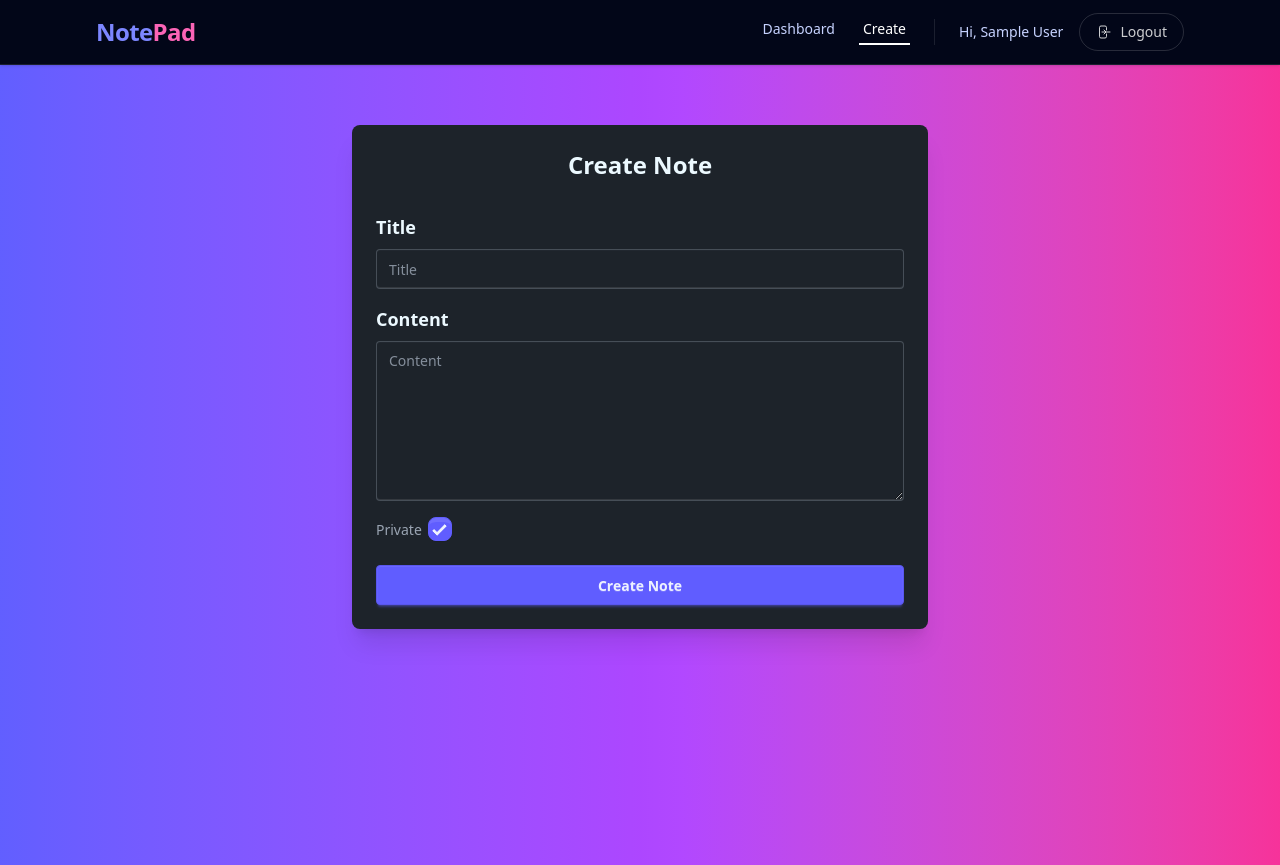
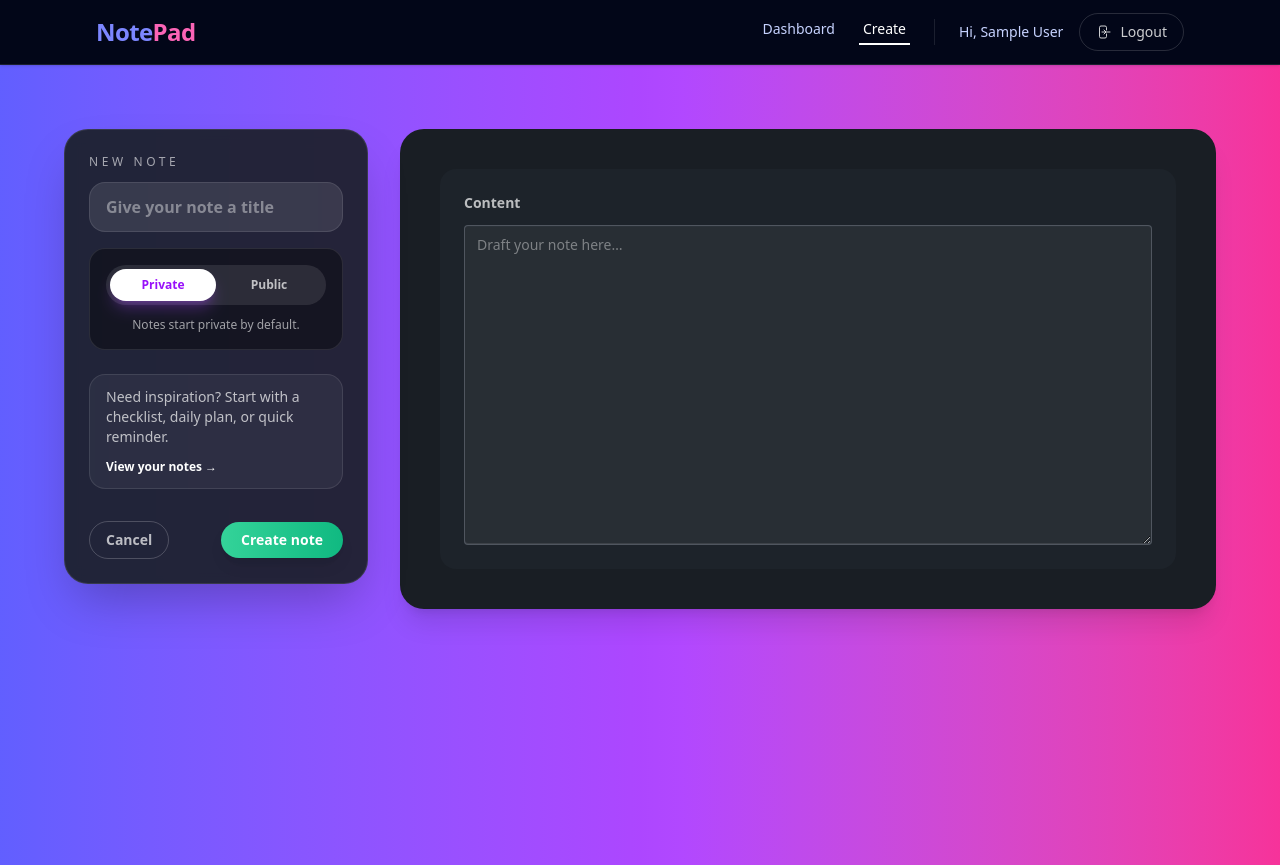
Before and after one commit to hmian01/notepad, a React (Vite) app in the folder frontend/: page /create in a window 1280 px wide. Built offline with nearby package versions, Linux system fonts and the light colour scheme; sample sign-in values are in the browser's storage.

Commit message:
modernized the create page

```diff
--- a/frontend/src/pages/Create.jsx
+++ b/frontend/src/pages/Create.jsx
@@ -1,59 +1,190 @@
-import { useState, useContext } from "react";
+import { useContext, useEffect, useRef, useState } from "react";
+import { Link, useNavigate } from "react-router-dom";
 import { AuthContext } from "../context/AuthContext";
 import { addNote } from "../api/notesApi";
-import { useNavigate } from "react-router-dom";
+import "../index.css";
 
-export default function Create() {
-  const { auth } = useContext(AuthContext); // session detail for logged in user
+export default function CreateNote() {
+  const { auth } = useContext(AuthContext);
   const navigate = useNavigate();
 
-  const [title, setTitle] = useState("");
-  const [content, setContent] = useState("");
-  const [isPrivate, setIsPrivate] = useState(true);
-  const [msg, setMsg] = useState("");
+  const [note, setNote] = useState({
+    title: "",
+    content: "",
+    isPrivate: true,
+  });
+  const [status, setStatus] = useState("idle");
+  const timersRef = useRef([]);
 
-  async function handleSubmit(e) {
+  useEffect(() => {
+    return () => {
+      timersRef.current.forEach(clearTimeout);
+      timersRef.current = [];
+    };
+  }, []);
+
+  const schedule = (fn, delay) => {
+    const timer = setTimeout(fn, delay);
+    timersRef.current.push(timer);
+  };
+
+  const buttonBackground = {
+    idle: "linear-gradient(90deg,#34d399 0%,#10b981 100%)",
+    loading: "linear-gradient(90deg,#6ee7b7 0%,#22d3ee 100%)",
+    success: "linear-gradient(90deg,#34d399 0%,#10b981 100%)",
+    error: "linear-gradient(90deg,#f97316 0%,#ef4444 100%)",
+  };
+
+  const buttonLabel = {
+    idle: "Create note",
+    loading: "Creating…",
+    success: "✅ Note created",
+    error: "Failed to create",
+  };
+
+  const handleContentKeyDown = event => {
+    if (event.key !== "Tab") return;
+    event.preventDefault();
+    const target = event.target;
+    const { selectionStart, selectionEnd, value } = target;
+    const insert = "\t";
+    const updated =
+      value.slice(0, selectionStart) + insert + value.slice(selectionEnd);
+    setNote(prev => ({ ...prev, content: updated }));
+    requestAnimationFrame(() => {
+      target.selectionStart = target.selectionEnd = selectionStart + insert.length;
+    });
+  };
+
+  const handleSubmit = async e => {
     e.preventDefault();
-    setMsg("");
+    if (!auth) return;
 
+    setStatus("loading");
     try {
-      const newNote = await addNote(auth, {
-        title,
-        content,
-        isPrivate,
-      });
-      console.log("Created note:", newNote);
-      navigate("/dashboard"); // go back after creating
+      const created = await addNote(auth, note);
+      setStatus("success");
+      schedule(() => navigate(`/note/${created.id}`), 900);
     } catch (err) {
-      setMsg(err.message);
+      console.error("Failed to create note", err);
+      setStatus("error");
+      schedule(() => setStatus("idle"), 1800);
     }
+  };
+
+  if (!auth) {
+    return (
+      <div className="min-h-screen flex items-center justify-center bg-gradient-to-r from-indigo-500 via-purple-500 to-pink-500 text-white">
+        <p>Please sign in to create notes.</p>
+      </div>
+    );
   }
 
-  if (!auth) return <p>Please sign in to create notes.</p>;
+  return (
+    <div className="min-h-screen bg-gradient-to-r from-indigo-500 via-purple-500 to-pink-500 py-16 px-4">
+      <div className="max-w-6xl mx-auto w-full">
+        <form onSubmit={handleSubmit}>
+          <div className="grid gap-8 lg:grid-cols-[19rem_minmax(0,1fr)] lg:items-start">
+            {/* Meta panel */}
+            <aside className="lg:sticky lg:top-24 lg:self-start">
+              <div className="bg-base-200/90 border border-white/10 backdrop-blur rounded-3xl shadow-2xl p-6 space-y-6">
+                <div className="space-y-4">
+                  <div>
+                    <p className="text-xs uppercase tracking-[0.3em] text-white/60">New note</p>
+                    <input
+                      type="text"
+                      name="title"
+                      value={note.title}
+                      onChange={e => setNote(prev => ({ ...prev, title: e.target.value }))}
+                      className="mt-3 w-full rounded-2xl border border-white/10 bg-white/10 px-4 py-3 text-base font-semibold text-white placeholder:text-white/40 focus:border-indigo-300 focus:outline-none"
+                      placeholder="Give your note a title"
+                      required
+                    />
+                  </div>
 
-  return (
-      <div className="min-h-screen flex items-start justify-center bg-gradient-to-r from-indigo-500 via-purple-500 to-pink-500 p-15">
-      <div className="card w-full max-w-xl bg-base-100 shadow-xl">
-        <div className="card-body">
-            <h1 className="card-title text-2xl justify-center mb-6">Create Note</h1>
+                  <div className="bg-black/40 border border-white/10 rounded-2xl px-4 py-4 space-y-3">
+                    <div className="flex w-full bg-white/10 rounded-full px-1 py-1 text-xs font-semibold text-white/70 select-none">
+                      <button
+                        type="button"
+                        aria-pressed={note.isPrivate}
+                        onClick={() => setNote(prev => ({ ...prev, isPrivate: true }))}
+                        className={`flex-1 py-2 rounded-full transition-all cursor-pointer ${
+                          note.isPrivate
+                            ? "bg-white text-purple-600 shadow-lg shadow-purple-500/30"
+                            : "hover:text-white"
+                        }`}
+                      >
+                        Private
+                      </button>
+                      <button
+                        type="button"
+                        aria-pressed={!note.isPrivate}
+                        onClick={() => setNote(prev => ({ ...prev, isPrivate: false }))}
+                        className={`flex-1 py-2 rounded-full transition-all cursor-pointer ${
+                          !note.isPrivate
+                            ? "bg-gradient-to-r from-indigo-500 to-pink-500 text-white shadow-lg shadow-pink-500/30"
+                            : "hover:text-white"
+                        }`}
+                      >
+                        Public
+                      </button>
+                    </div>
+                    <p className="text-xs text-center text-white/60">
+                      {note.isPrivate
+                        ? "Notes start private by default."
+                        : "A shareable link will be created after saving."}
+                    </p>
+                  </div>
+                </div>
 
-          <form onSubmit={handleSubmit} className="flex flex-col">
+                <div className="rounded-2xl border border-white/10 bg-white/5 px-4 py-3 text-sm text-white/70">
+                  <p>Need inspiration? Start with a checklist, daily plan, or quick reminder.</p>
+                  <Link
+                    to="/dashboard"
+                    className="mt-3 inline-flex items-center gap-2 text-xs font-semibold text-white hover:text-indigo-200"
+                  >
+                    View your notes &rarr;
+                  </Link>
+                </div>
 
-            <label className="block mb-2 text-lg font-semibold">Title</label>
-            <input type="text" placeholder="Title" value={title} onChange={(e) => setTitle(e.target.value)} className="input input-bordered w-full mb-4" required/>
+                <div className="flex items-center justify-between gap-3 pt-2">
+                  <button
+                    type="button"
+                    onClick={() => navigate("/dashboard")}
+                    className="inline-flex items-center rounded-full border border-white/20 px-4 py-2 text-sm font-semibold text-white/70 hover:text-white hover:border-white/40 transition cursor-pointer"
+                  >
+                    Cancel
+                  </button>
+                  <button
+                    type="submit"
+                    disabled={status === "loading"}
+                    className={`rounded-full px-5 py-2 text-sm font-semibold text-white shadow-lg transition duration-200 cursor-pointer ${
+                      status === "success" ? "animate-pulse" : ""
+                    } ${status === "loading" ? "opacity-90" : ""}`}
+                    style={{ background: buttonBackground[status] || buttonBackground.idle }}
+                  >
+                    {buttonLabel[status] ?? buttonLabel.idle}
+                  </button>
+                </div>
+              </div>
+            </aside>
 
-            <label className="block mb-2 text-lg font-semibold">Content</label>
-            <textarea placeholder="Content" value={content} onChange={(e) => setContent(e.target.value)} className="textarea textarea-bordered w-full h-40 mb-4"/>
-
-            <label className="label cursor-pointer">
-              <span className="label-text">Private</span>
-              <input type="checkbox" checked={isPrivate} onChange={() => setIsPrivate(!isPrivate)} className="checkbox checkbox-primary"/>
-            </label>
-
-            <button type="submit" className="btn btn-primary w-full mt-6">Create Note</button>
-            {msg && <p className="text-red-500 mt-3">{msg}</p>}
-          </form>
-        </div>
+            {/* Content composer */}
+            <section className="bg-base-200 shadow-xl rounded-3xl p-6 lg:p-10 space-y-6">
+              <div className="bg-base-100 p-6 rounded-2xl">
+                <label className="block text-sm font-semibold text-white/70 mb-3">Content</label>
+                <textarea
+                  name="content"
+                  value={note.content}
+                  onChange={e => setNote(prev => ({ ...prev, content: e.target.value }))}
+                  onKeyDown={handleContentKeyDown}
+                  placeholder="Draft your note here…"
+                  className="textarea textarea-bordered w-full min-h-[320px] resize-y bg-white/5 text-white placeholder:text-white/40 focus:border-indigo-300 focus:outline-none"
+                />
+              </div>
+            </section>
+          </div>
+        </form>
       </div>
     </div>
   );
--- a/frontend/src/pages/Edit.jsx
+++ b/frontend/src/pages/Edit.jsx
@@ -90,6 +90,20 @@ export default function EditNote() {
       isPrivate: nextValue,
     }));
   };
+
+    const handleContentKeyDown = event => {
+        if (event.key !== "Tab") return;
+        event.preventDefault();
+        const target = event.target;
+        const { selectionStart, selectionEnd, value } = target;
+        const insert = "\t";
+        const updated =
+        value.slice(0, selectionStart) + insert + value.slice(selectionEnd);
+        setNote(prev => ({ ...prev, content: updated }));
+        requestAnimationFrame(() => {
+        target.selectionStart = target.selectionEnd = selectionStart + insert.length;
+        });
+    };
 
   if (!auth) {
     return (
@@ -192,6 +206,7 @@ export default function EditNote() {
                     name="content"
                     value={note.content}
                     onChange={e => setNote(prev => ({ ...prev, content: e.target.value }))}
+                    onKeyDown={handleContentKeyDown}
                     placeholder="Write or update the note content here…"
                     className="textarea textarea-bordered w-full min-h-[320px] resize-y bg-white/5 text-white placeholder:text-white/40 focus:border-indigo-300 focus:outline-none"
                   />
```
